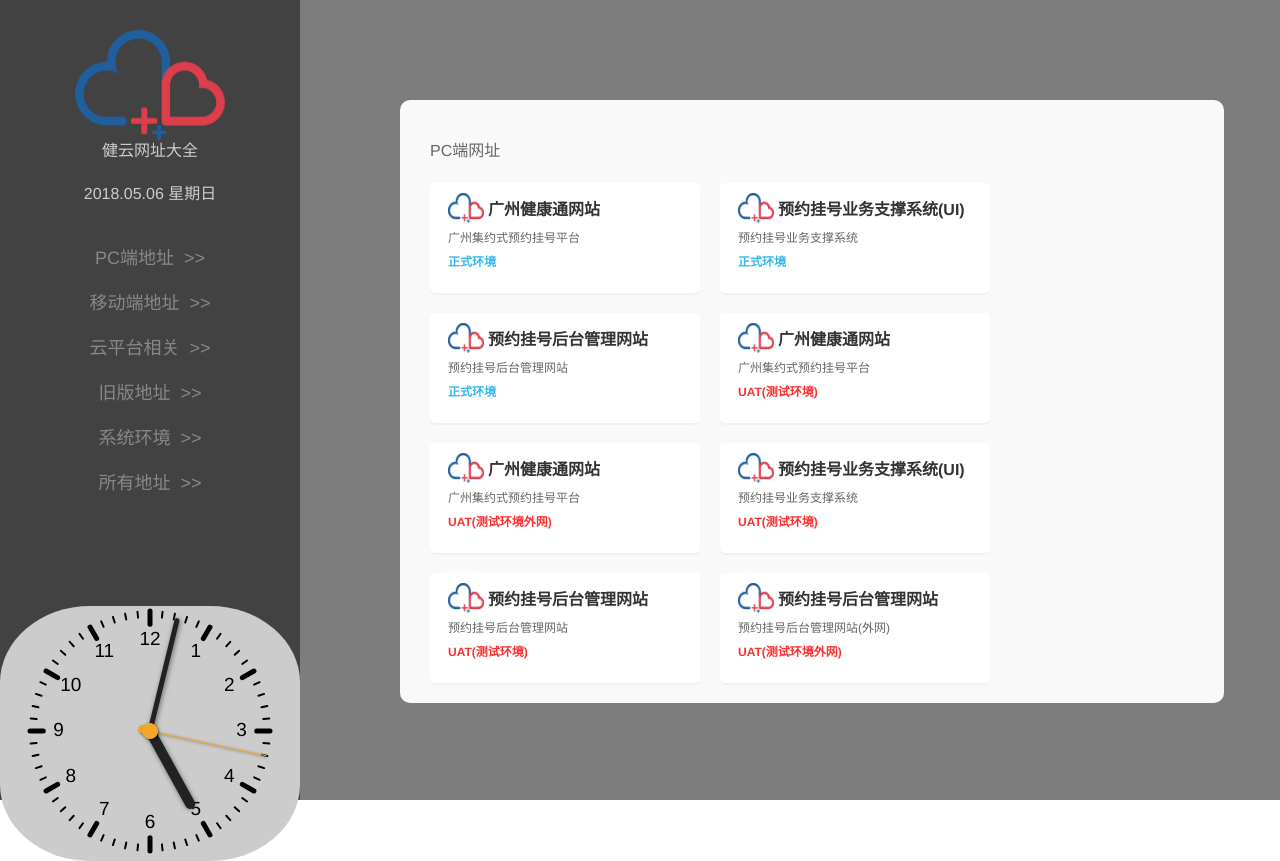
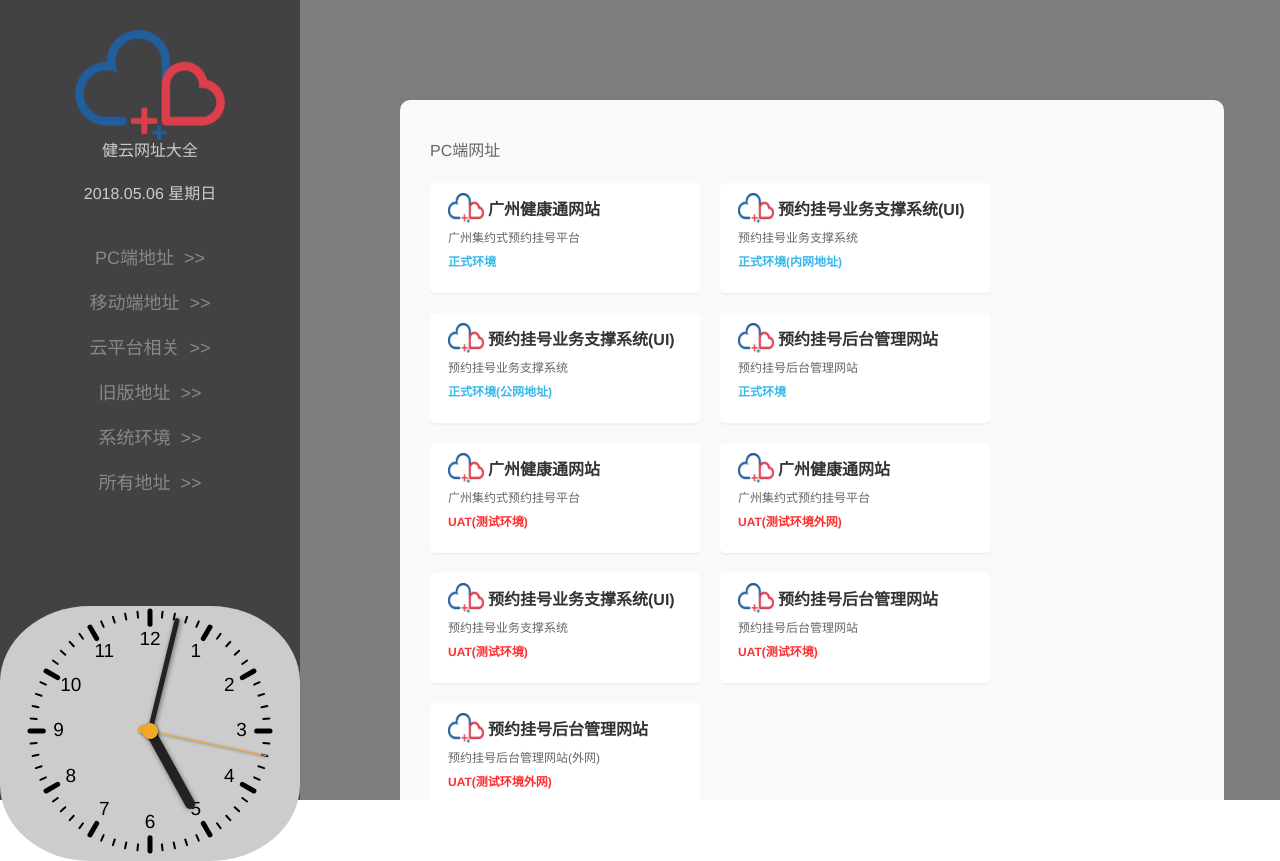
Before and after one commit to pigiszhu/companyNavigation, a plain HTML site: page navigationOfHealthCloud.html in a window 1280 px wide. Drawn offline with Linux system fonts and the light colour scheme.

Commit message:
20180506

```diff
--- a/navigationOfHealthCloud.html
+++ b/navigationOfHealthCloud.html
@@ -46,7 +46,15 @@
 							<span class="linke_title">预约挂号业务支撑系统(UI)</span>
 						</a>
 						<div class="link_body">预约挂号业务支撑系统</div>
-						<div class="link_footer color_38b7ea">正式环境</div>
+						<div class="link_footer color_38b7ea">正式环境(内网地址)</div>
+					</div>
+					<div class="link_block">
+						<a href="http://113.108.173.185:8092/cts/" title="http://113.108.173.185:8092/cts/" target="_blank">
+							<span class="link_icon"></span>
+							<span class="linke_title">预约挂号业务支撑系统(UI)</span>
+						</a>
+						<div class="link_body">预约挂号业务支撑系统</div>
+						<div class="link_footer color_38b7ea">正式环境(公网地址)</div>
 					</div>
 					<div class="link_block">
 						<a href="http://www.guahao.gov.cn/hospital/mnglogin.xhtml" title="http://www.guahao.gov.cn/hospital/mnglogin.xhtml" target="_blank">
```
